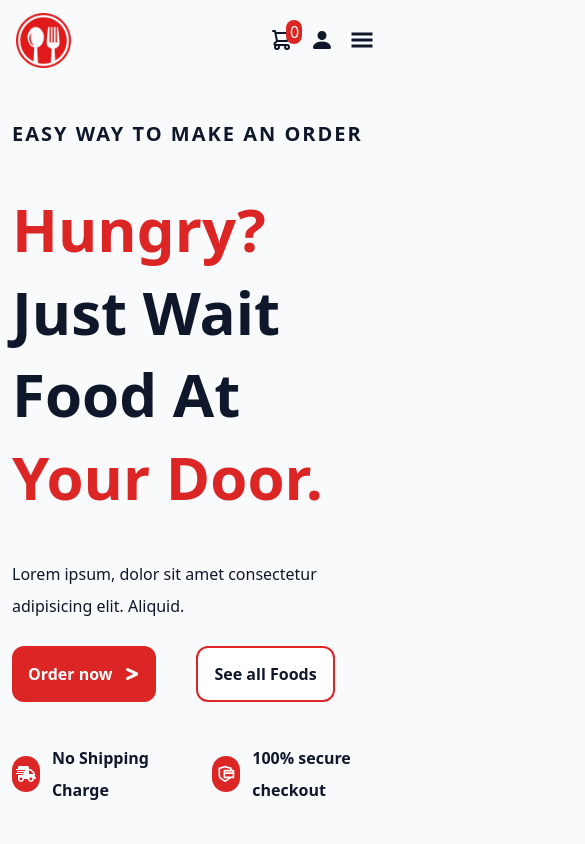
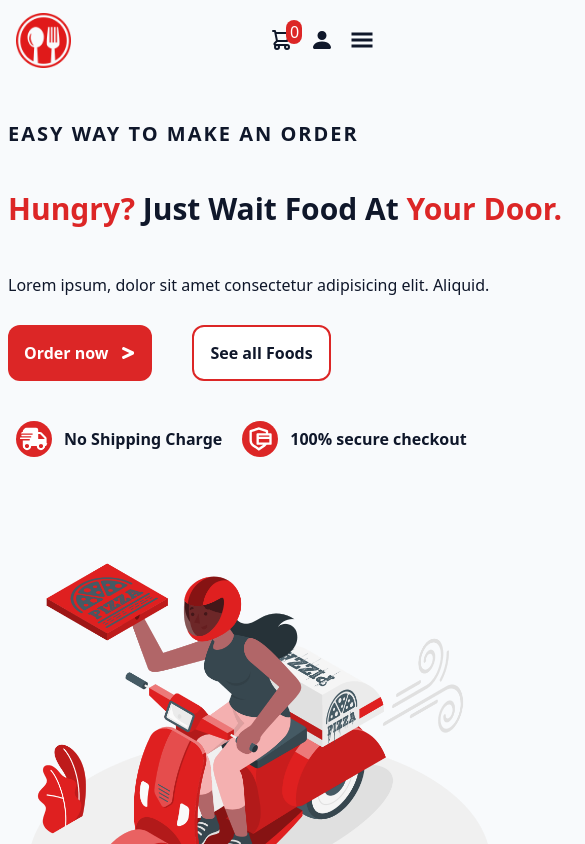
Before and after one commit to mahmoud-ashraf-devloper/food_delivery_app, a Next.js app: page / in a window 390 px wide. Shown: the top 844 px of the page, 585 px wide, since content can reach past the window. Built offline with nearby package versions, Linux system fonts and the light colour scheme.

Commit message:
Fixing responsive

```diff
--- a/components/Layout/Layout.jsx
+++ b/components/Layout/Layout.jsx
@@ -6,7 +6,7 @@ import  Head  from 'next/head';
 
 const Layout = ({ children }) => {
     return (
-        <div>
+        <div className=' md:w-full w-[160vw]'>
             <Head>
                 <title>Testy | Pitzza</title>
                 <meta name="description" content="Generated by create next app" />
--- a/components/UI/Category/Category.jsx
+++ b/components/UI/Category/Category.jsx
@@ -26,11 +26,11 @@ const categoryData = [
 const Category = () => {
 
     return (
-        <div className='max-w-[1240px] mx-auto'>
-            <div className='grid md:grid-cols-3 gap-4 lg:grid-cols-4 py-4 mx-3 lg:h-72'>
+        <div className='max-w-[1240px]  mx-auto'>
+            <div className='flex flex-col md:flex-row md:space-x-6 w-full py-4 mx-3 lg:h-72'>
                 {
                     categoryData.map((categoryItem, index)=>
-                        <div className='bg-red-100 lg:h-44  ease-in duration-300 border-2  md:hover:-translate-y-6 hover:border-red-300 flex flex-col justify-center items-center py-4 my-2 rounded-2xl' key={index}>
+                        <div className='bg-red-100 lg:h-44 w-full ease-in duration-300 border-2  md:hover:-translate-y-6 hover:border-red-300 flex flex-col justify-center items-center py-4 my-2 rounded-2xl' key={index}>
                             <Image className='' src={categoryItem.imgUrl} alt="/" />
                             <h1 className='font-bold'>{categoryItem.display}</h1>
                         </div>
--- a/components/UI/Features/Features.jsx
+++ b/components/UI/Features/Features.jsx
@@ -25,8 +25,8 @@ const featuresData = [
 
 const Features = () => {
     return (
-        <div className='max-w-[1240px] mx-auto min-h-screen flex flex-col items-center'>
-            <div className='flex flex-col justify-center items-center'>
+        <div className='max-w-[1240px] w-full mx-auto min-h-screen flex flex-col items-center'>
+            <div className='w-full flex flex-col justify-center items-center'>
                 <h1 className='py-8 text-red-600 text-xl font-bold uppercase tracking-widest'>What We Serve</h1>
                 <span className=' md:text-5xl text-3xl font-bold'>Just Set Home</span>
                 <span className='py-2 md:text-5xl text-3xl font-bold'>We Will <span className='text-red-600'>Take Care</span></span>
@@ -35,7 +35,7 @@ const Features = () => {
                     <span>Lorem ipsum dolor sit amet, consectetur adipisicing elit. Rem, sequi vero.</span>
                 </div>
             </div>
-            <div className='grid md:grid-cols-3 gap-8 py-14 mx-3'>
+            <div className='w-full grid md:grid-cols-3 gap-8 py-14 mx-3'>
 
                 {
                     featuresData.map((feature, index) =>
--- a/components/UI/HotPizza.jsx
+++ b/components/UI/HotPizza.jsx
@@ -10,9 +10,9 @@ const HotPizza = () => {
     },[])
 
     return (
-        <div className="max-w-[1240px] mx-auto">
+        <div className="w-full max-w-[1240px] mx-auto">
             <h1 className='text-4xl text-center text-red-600 font-bold my-8 mb-14'>Hot Pizza</h1>
-            <div className="grid md:grid-cols-3 lg:grid-cols-4 gap-8">
+            <div className="w-full grid md:grid-cols-3 lg:grid-cols-4 gap-8">
                 {
                     hotPizza.map(product => (<Product key={product.id} item={product}/>))
                 }
--- a/components/UI/Products/Products.jsx
+++ b/components/UI/Products/Products.jsx
@@ -49,10 +49,10 @@ const Products = () => {
         }
     }
     return (
-        <div className='max-w-[1240px] mx-auto min-h-screen'>
+        <div className='max-w-[1240px]  mx-auto min-h-screen'>
 
             <h1 className="text-center text-3xl font-bold uppercase tracking-widest py-8">Popular Food </h1>
-            <div className="my-3 mx-3 px-2 flex justify-center items-center h-16 rounded-xl text-white bg-red-500">
+            <div className="w-full my-3 mx-3 px-2 flex justify-center items-center h-16 rounded-xl text-white bg-red-500">
                 {filters.map((filter, index) =>
                     <div onClick={() => { doFilter(filter)}} key={index} className={filter.id === currentFilter.id? "font-bold cursor-pointer flex justify-center items-center mx-4 bg-white text-red-600 px-3 py-1 rounded-lg text-center" : "font-bold cursor-pointer flex justify-center items-center mx-4"}>
 
@@ -62,7 +62,7 @@ const Products = () => {
                     </div>
                 )}
             </div>
-            <div className='grid md:grid-cols-3 gap-6 lg:grid-cols-4 my-6 mx-3'>
+            <div className=' w-full grid md:grid-cols-3 gap-6 lg:grid-cols-4 my-6 mx-3'>
 
                 {
                     allProducts.map((item, index) =>
--- a/components/UI/Products/SuggestedProducts.jsx
+++ b/components/UI/Products/SuggestedProducts.jsx
@@ -5,9 +5,9 @@ import Product from './Product';
 const SuggestedProducts = ({ products }) => {
     console.log(products);
     return (
-        <div>
+        <div className='w-full '>
             <h1 className='py-6 text-3xl font-bold text-red-600 uppercase text-center underline underline-offset-4'>See Also</h1>
-            <div className="grid md:grid-cols-3 lg:grid-cols-4 gap-8 py-10">
+            <div className="w-full grid md:grid-cols-3 lg:grid-cols-4 gap-8 py-10">
                 {products.map(product => <Product key={product.id} item={product} />)}
             </div>
         </div>
--- a/components/UI/Testimonial.jsx
+++ b/components/UI/Testimonial.jsx
@@ -20,11 +20,11 @@ const Testimonial = () => {
         slidesToScroll: 1
       };
     return (
-        <div className='max-w-[1240px] mx-auto flex items-center min-h-screen justify-center'>
+        <div className='max-w-[1240px] pt-8 mx-auto flex items-center min-h-screen justify-center'>
             <div className=' grid md:grid-cols-5 gap-6 place-items-center px-3'>
                 <div className="col-span-3 ">
                     <div>
-                        <h1 className='text-red-600 text-xl font-bold'>Testimonial</h1>
+                        <h1 className='text-red-600 text-3xl uppercase font-bold'>Testimonial</h1>
                         <p className='text-5xl font-bold my-4'>The opinion Of our <span className='text-red-600'>customers</span></p>
                         <p className='mb-4'>Lorem ipsum dolor sit amet consectetur adipisicing elit. Ipsam consequatur cum, error molestias hic animi fugit reiciendis possimus vel magni!</p>
                     </div>
--- a/pages/index.js
+++ b/pages/index.js
@@ -1,42 +1,58 @@
-import Head from 'next/head'
-import Image from 'next/image'
-import HeroImage from '../public/assets/images/hero.png'
-import { FaGreaterThan } from 'react-icons/fa'
-import { FaShippingFast } from 'react-icons/fa'
-import { RiSecurePaymentLine } from 'react-icons/ri'
-import Category from '../components/UI/Category/Category'
-import Features from '../components/UI/Features/Features'
-import Products from '../components/UI/Products/Products'
-import WhyFoodTreat from '../components/UI/WhyFoodTreat'
-import HotPizza from '../components/UI/HotPizza'
-import Testimonial from '../components/UI/Testimonial'
-import Cart from '../components/UI/Cart/Cart'
-import { useSelector} from 'react-redux';
+import Head from "next/head";
+import Image from "next/image";
+import HeroImage from "../public/assets/images/hero.png";
+import { FaGreaterThan } from "react-icons/fa";
+import { FaShippingFast } from "react-icons/fa";
+import { RiSecurePaymentLine } from "react-icons/ri";
+import Category from "../components/UI/Category/Category";
+import Features from "../components/UI/Features/Features";
+import Products from "../components/UI/Products/Products";
+import WhyFoodTreat from "../components/UI/WhyFoodTreat";
+import HotPizza from "../components/UI/HotPizza";
+import Testimonial from "../components/UI/Testimonial";
+import Cart from "../components/UI/Cart/Cart";
+import { useSelector } from "react-redux";
 
 export default function Home() {
-  const showCart = useSelector(state => state.cartUi.showCart);
+  const showCart = useSelector((state) => state.cartUi.showCart);
 
   return (
-    <div className='relative '>
-
+    <div className="relative md:w-full w-[160vw] ">
       {showCart ? <Cart /> : null}
 
-      <div className='max-w-[1240px] grid items-center md:grid-cols-2 mx-3 min-h-screen'>
-        <div className='md:mt-20 mt-10 leading-loose'>
-          <h1 className='uppercase md:text-2xl text-xl font-bold tracking-widest pt-20'>Easy Way To make an order</h1>
-          <p className='text-6xl font-bold py-10 leading-snug'><span className='text-red-600'>Hungry?</span> Just Wait Food At <span className='text-red-600'>Your Door.</span></p>
-          <p>Lorem ipsum, dolor sit amet consectetur adipisicing elit. Aliquid.</p>
-          <div className='my-6 flex space-x-10'>
-            <button className='px-4 py-3 text-white font-bold  bg-red-600 rounded-xl hover:bg-slate-900 flex items-center justify-center'>Order now <FaGreaterThan className='ml-3' /></button>
-            <button className='px-4 py-2 bg-white  font-bold rounded-xl border-2 border-red-600 hover:brightness-125 hover:text-white hover:bg-red-600'>See all Foods</button>
+      <div className="max-w-[1240px] w-full grid items-center md:grid-cols-2 px-2 md:mx-auto min-h-screen">
+        <div className="md:mt-20 mt-10 leading-loose">
+          <h1 className="uppercase md:text-2xl text-xl font-bold tracking-widest md:pt-0 pt-20 whitespace-nowrap">
+            Easy Way To make an order
+          </h1>
+          <p className="md:text-6xl text-3xl font-bold py-10 leading-snug">
+            <span className="text-red-600">Hungry?</span> Just Wait Food At{" "}
+            <span className="text-red-600">Your Door.</span>
+          </p>
+          <p>
+            Lorem ipsum, dolor sit amet consectetur adipisicing elit. Aliquid.
+          </p>
+          <div className="my-6 flex space-x-10">
+            <button className="px-4 py-3 text-white font-bold  bg-red-600 rounded-xl hover:bg-slate-900 flex items-center justify-center">
+              Order now <FaGreaterThan className="ml-3" />
+            </button>
+            <button className="px-4 py-2 bg-white  font-bold rounded-xl border-2 border-red-600 hover:brightness-125 hover:text-white hover:bg-red-600">
+              See all Foods
+            </button>
           </div>
-          <div className='flex space-x-12 my-10'>
-            <p className='flex justify-center items-center font-bold'><FaShippingFast className='bg-red-600 text-white rounded-full mr-3 w-9 h-9 p-1' /> No Shipping Charge</p>
-            <p className='flex justify-center items-center font-bold'><RiSecurePaymentLine className='bg-red-600 text-white rounded-full mr-3 w-9 h-9 p-1' /> 100% secure checkout</p>
+          <div className="flex md:space-x-12 space-x-5 px-2 my-10">
+            <p className="flex justify-center items-center font-bold whitespace-nowrap">
+              <FaShippingFast className="bg-red-600 text-white rounded-full mr-3 w-9 h-9 p-1 " />{" "}
+              No Shipping Charge
+            </p>
+            <p className="flex justify-center items-center font-bold whitespace-nowrap">
+              <RiSecurePaymentLine className="bg-red-600 text-white rounded-full mr-3 w-9 h-9 p-1 " />{" "}
+              100% secure checkout
+            </p>
           </div>
         </div>
-        <div className='my-4'>
-          <Image src={HeroImage} alt='/' />
+        <div className="my-4 w-5/6">
+          <Image src={HeroImage} alt="/" />
         </div>
       </div>
       <Category />
@@ -46,5 +62,5 @@ export default function Home() {
       <HotPizza />
       <Testimonial />
     </div>
-  )
+  );
 }
```
Also changed, not shown: components/Footer/Footer.jsx (+4 -4 lines), components/UI/WhyFoodTreat.jsx (+4 -4 lines).
